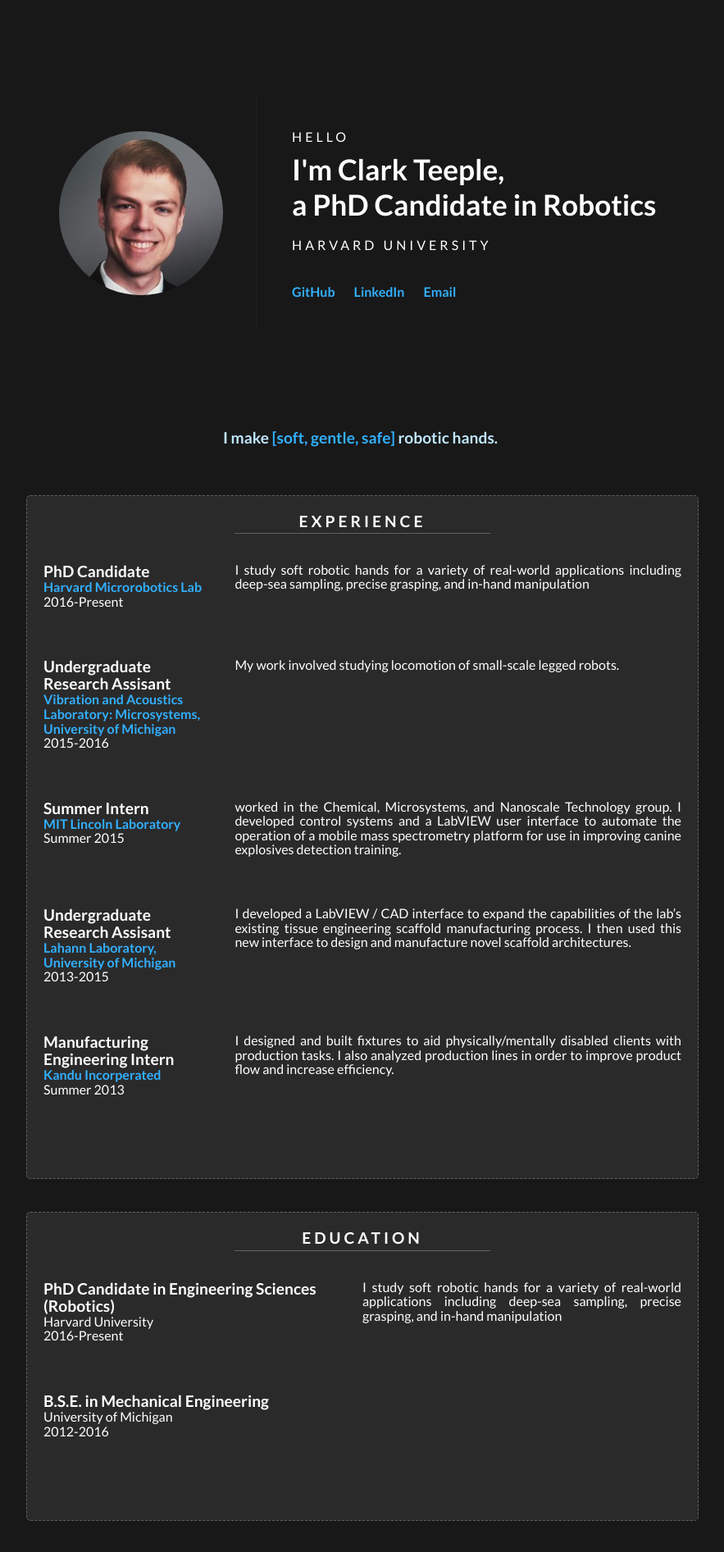
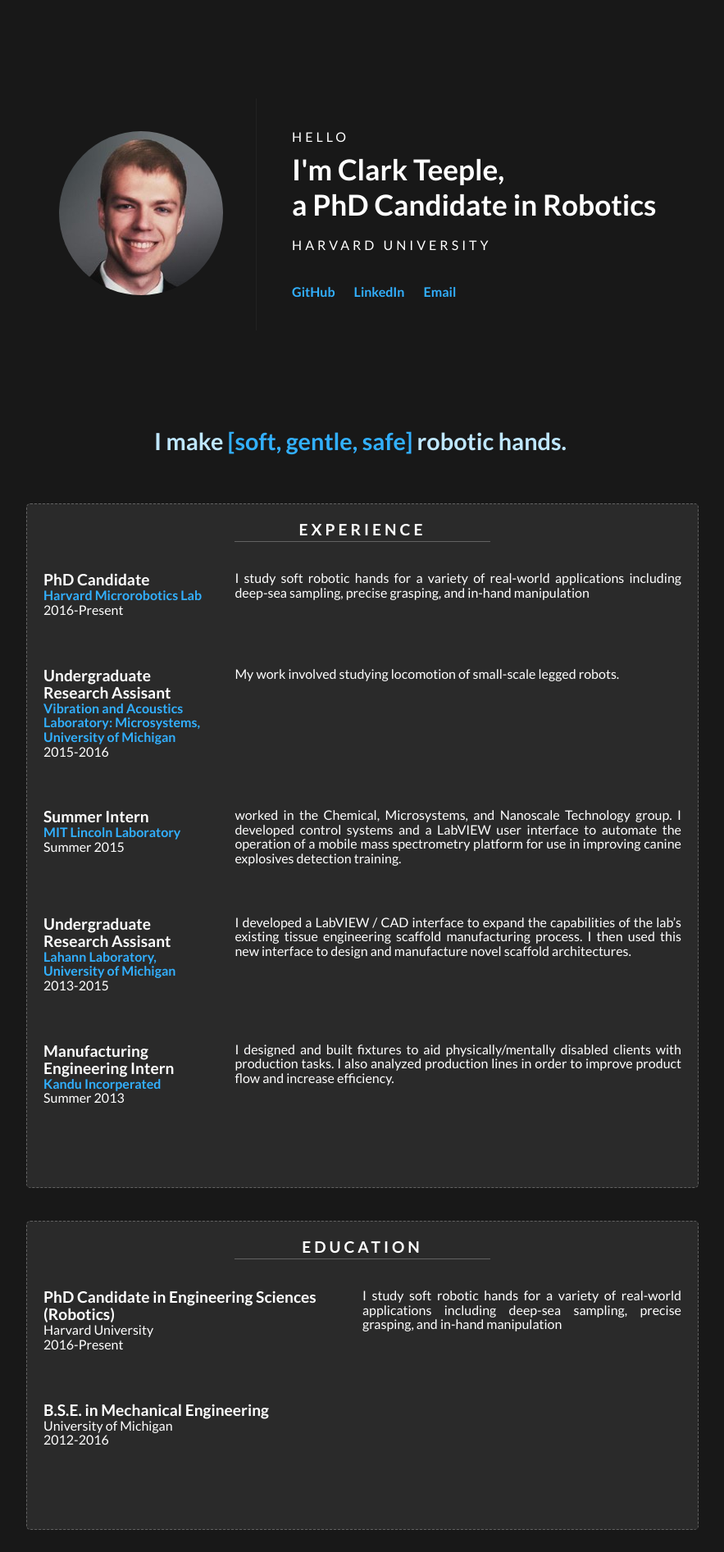
Before and after one commit to cbteeple/cbteeple.github.io, a Jekyll site: the page built from index.html, in a window 1280 px wide. Shown: the top 1893 px of the page at 82% size, without its empty margins (198-1081 px from the left). Built offline with Jekyll 4.4.1, drawn with Linux system fonts in a browser that asks for light colours.

Commit message:
Update _resume.scss

```diff
--- a/_sass/_resume.scss
+++ b/_sass/_resume.scss
@@ -20,8 +20,9 @@ dd {
 
 .mission{
     color: $bright-blue;
-    font-size: 1.8rem;
+    font-size: 1.3rem;
     font-weight: bold;
+    text-align: center;
 }
 
 .mission em{
@@ -46,7 +47,8 @@ dd {
     }
 
     .mission {
-        font-size: 1.2rem;
+        font-size: 1.8rem;
+        text-align: center;
         dt {
             display: block;
             text-align: center;
```
